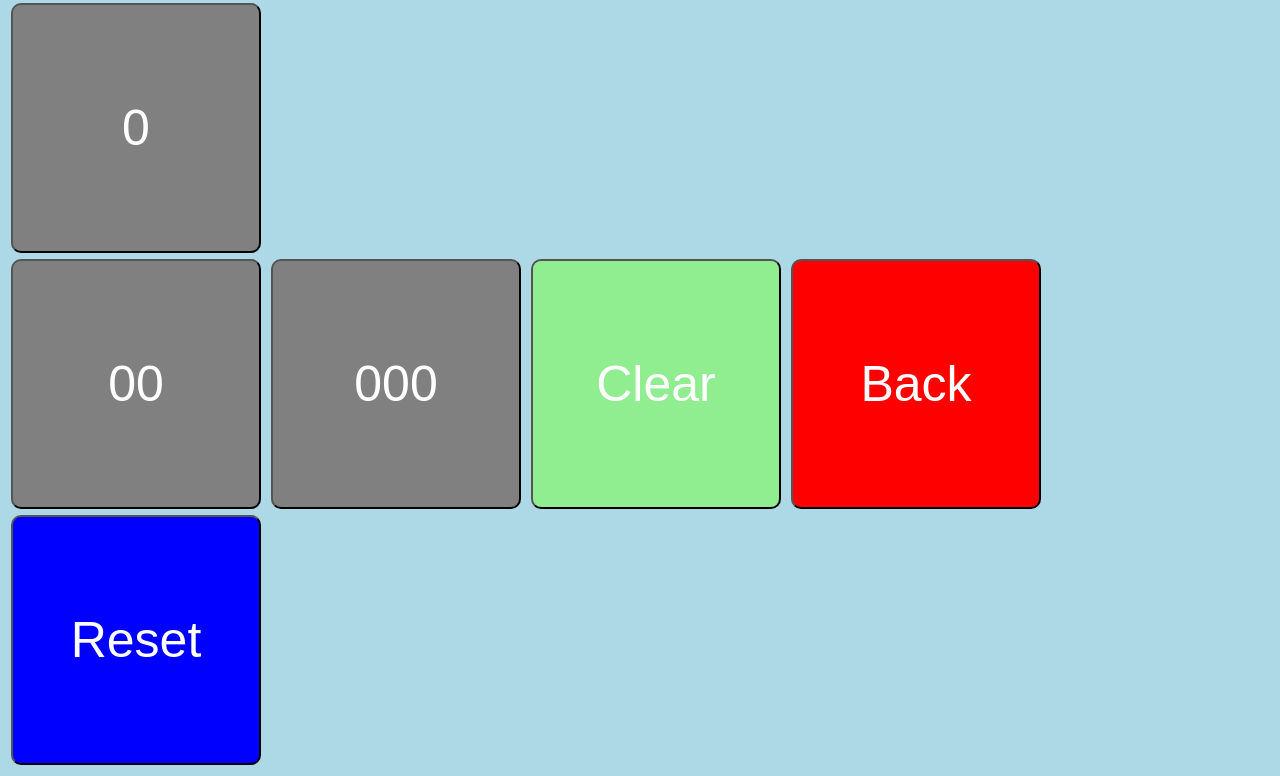
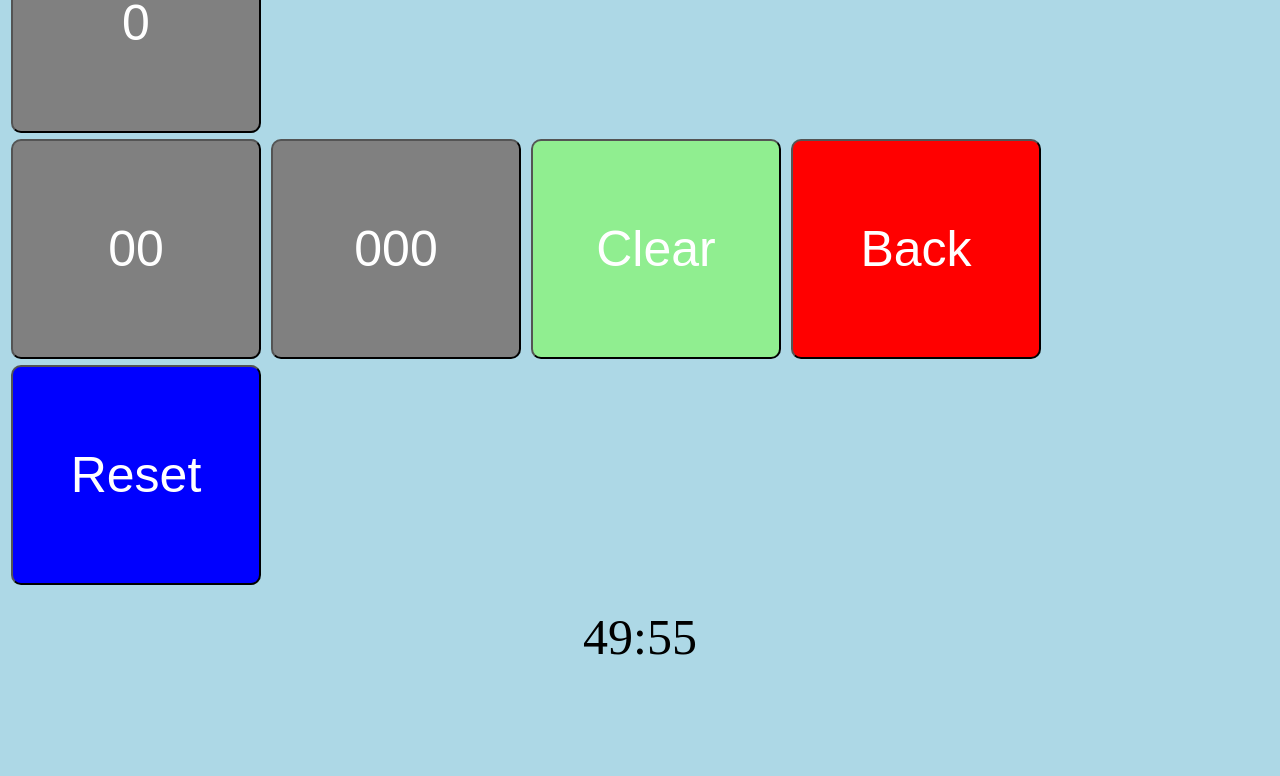
Before and after one commit to rkim67/YGOcalculator, a plain HTML site: page index.html in a window 1280 px wide. Shown: the part 960-1736 px from the top of the page. After the commit the page ends 1634 px from the top, so only its background shows below. Drawn offline with Linux system fonts and the light colour scheme.

Commit message:
added remote duel timer

```diff
--- a/index.html
+++ b/index.html
@@ -60,5 +60,8 @@
 
     </div>
 
+    <div id="countdown"></div>
+
+
 </body>
 </html>
--- a/script.js
+++ b/script.js
@@ -157,3 +157,33 @@ reset.addEventListener("click", () =>{
     display = 0;
     displayNum.textContent = display;
 })
+
+function countdown(elementName, minutes, seconds )
+{
+    let element, endTime, hours, mins, msLeft, time;
+
+    function twoDigits( n )
+    {
+        return (n <= 9 ? "0" + n : n);
+    }
+
+    function updateTimer()
+    {
+        msLeft = endTime - (+new Date);
+        if ( msLeft < 1000 ) {
+            element.innerHTML = "Time in round!";
+        } else {
+            time = new Date( msLeft );
+            hours = time.getUTCHours();
+            mins = time.getUTCMinutes();
+            element.innerHTML = (hours ? hours + ':' + twoDigits( mins ) : mins) + ':' + twoDigits( time.getUTCSeconds() );
+            setTimeout( updateTimer, time.getUTCMilliseconds() + 500 );
+        }
+    }
+
+    element = document.getElementById( elementName );
+    endTime = (+new Date) + 1000 * (60*minutes + seconds) + 500;
+    updateTimer();
+}
+
+countdown( "countdown", 50, 0 );
--- a/style.css
+++ b/style.css
@@ -4,7 +4,7 @@ body{
 
 button{
     width: 250px;
-    height: 250px;
+    height: 220px;
     border-radius: 10px 10px 10px 10px;
     color: white;
     background-color: grey;
@@ -93,3 +93,12 @@ button{
 #display, #display2{
     width: 200px;
 }
+
+#countdown{
+    display: flex;
+    align-items: center;
+    justify-content: space-evenly;
+    font-size: 50px;
+    margin-top: 20px;
+
+}
```
